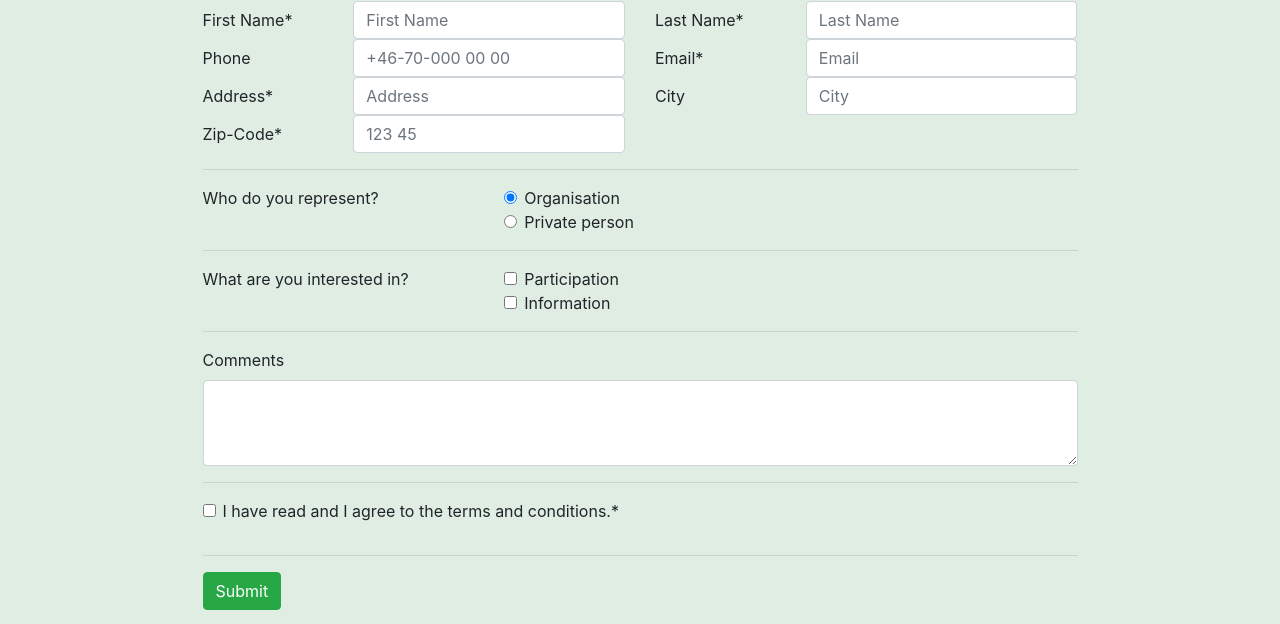
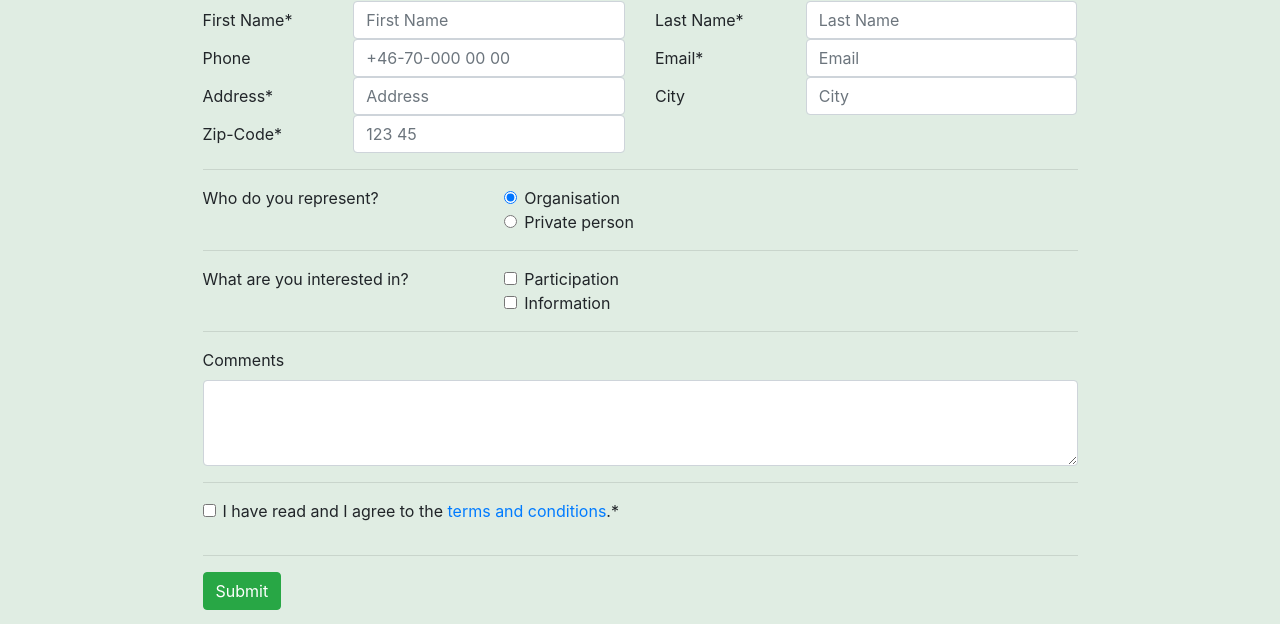
Before and after one commit to Josif-GitHub/Network-app, a plain HTML site: page contact.html in a window 1280 px wide. Shown: the part 111-735 px from the top of the page. Drawn offline with nearby package versions, Linux system fonts and the light colour scheme.

Commit message:
type-o correction

```diff
--- a/contact.html
+++ b/contact.html
@@ -154,7 +154,7 @@
                     <div class="form-check">
                         <input class="form-check-input" type="checkbox" id="gridCheck3" required/>
                         <label class="form-check-label" for="gridCheck3">
-                            <p>I have read and I agree to the <a target="_blank" href="#"></a>terms and conditions</a>.*</p>
+                            <p>I have read and I agree to the <a target="_blank" href="#">terms and conditions</a>.*</p>
                         </label>
                     </div>
                     <hr>
```
